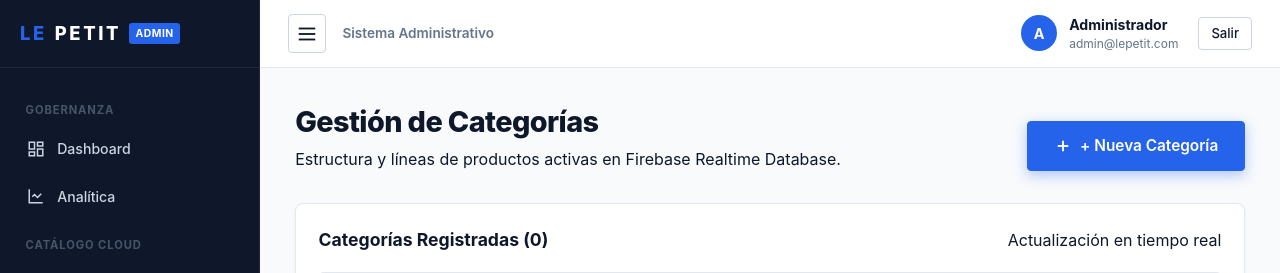
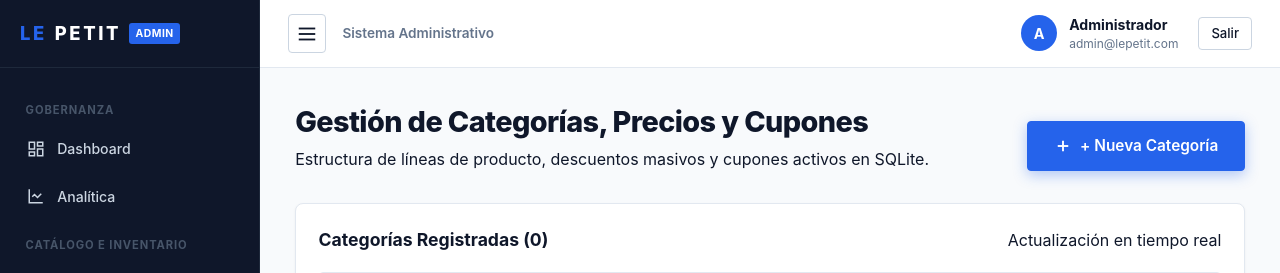
Before and after one commit to Juan2351/Tech_e-commerce, a Flask app: template templates/admin/categories.html in a window 1280 px wide. Shown: the top 273 px of the page. Run offline with Flask 3, Linux system fonts and the light colour scheme; the template is opened without the code that fills it, so the values that code supplies are empty.

Commit message:
refactor(admin): unificar mensajes de persistencia SQLite sin alterar las cuentas ni contraseñas existentes

```diff
--- a/controllers/admin_controller.py
+++ b/controllers/admin_controller.py
@@ -122,7 +122,7 @@ def product_create():
                     "url": url,
                 }
                 catalog.save_product(product_data)
-                flash(f"Producto '{nombre}' creado exitosamente en Firebase.", "success")
+                flash(f"Producto '{nombre}' creado exitosamente en la base de datos.", "success")
                 return redirect(url_for("admin.products_list"))
             except Exception as err:
                 error = f"Error al guardar producto: {err}"
@@ -193,7 +193,7 @@ def product_edit(product_id):
                     "url": url,
                 }
                 catalog.save_product(product_data)
-                flash(f"Producto '{nombre}' actualizado exitosamente en Firebase.", "success")
+                flash(f"Producto '{nombre}' actualizado exitosamente en la base de datos.", "success")
                 return redirect(url_for("admin.products_list"))
             except Exception as err:
                 error = f"Error al actualizar producto: {err}"
@@ -213,7 +213,7 @@ def product_edit(product_id):
 def product_delete(product_id):
     try:
         catalog.delete_product(product_id)
-        flash(f"Producto con ID {product_id} eliminado exitosamente de Firebase.", "success")
+        flash(f"Producto con ID {product_id} eliminado exitosamente.", "success")
     except Exception as err:
         flash(f"Error al eliminar producto: {err}", "error")
     return redirect(url_for("admin.products_list"))
--- a/templates/admin/base_admin.html
+++ b/templates/admin/base_admin.html
@@ -34,7 +34,7 @@
                     <span>Analítica</span>
                 </a>
 
-                <p class="admin-nav-category">Catálogo Cloud</p>
+                <p class="admin-nav-category">Catálogo e Inventario</p>
                 <a class="admin-nav-item {% if 'product' in request.endpoint %}active{% endif %}" href="{{ url_for('admin.products_list') }}">
                     <svg width="18" height="18" viewBox="0 0 24 24" fill="none" stroke="currentColor" stroke-width="2"><path d="M21 16V8a2 2 0 0 0-1-1.73l-7-4a2 2 0 0 0-2 0l-7 4A2 2 0 0 0 3 8v8a2 2 0 0 0 1 1.73l7 4a2 2 0 0 0 2 0l7-4A2 2 0 0 0 21 16z"/><polyline points="3.27 6.96 12 12.01 20.73 6.96"/><line x1="12" y1="22.08" x2="12" y2="12"/></svg>
                     <span>Productos</span>
--- a/templates/admin/categories.html
+++ b/templates/admin/categories.html
@@ -5,8 +5,8 @@
 <div class="admin-categories-container">
     <div class="admin-page-header">
         <div>
-            <h1>Gestión de Categorías</h1>
-            <p class="muted">Estructura y líneas de productos activas en Firebase Realtime Database.</p>
+            <h1>Gestión de Categorías, Precios y Cupones</h1>
+            <p class="muted">Estructura de líneas de producto, descuentos masivos y cupones activos en SQLite.</p>
         </div>
         <div class="admin-header-actions">
             <button type="button" class="button button-hero" data-modal-open="createCategoryModal">
--- a/templates/admin/dashboard.html
+++ b/templates/admin/dashboard.html
@@ -6,7 +6,7 @@
     <div class="admin-page-header">
         <div>
             <h1>Panel de Control</h1>
-            <p class="muted">Métricas consolidadas y control general de inventario sincronizado con Firebase.</p>
+            <p class="muted">Métricas consolidadas y control general de inventario sincronizado con SQLite.</p>
         </div>
         <div class="admin-header-actions">
             <a class="button button-secondary" href="/admin/analytics/">Abrir analítica</a>
--- a/templates/admin/product_form.html
+++ b/templates/admin/product_form.html
@@ -7,7 +7,7 @@
         <div>
             <p><a class="link-back" href="{{ url_for('admin.products_list') }}">&larr; Volver al Inventario</a></p>
             <h1>{{ action }} Producto</h1>
-            <p class="muted">Formulario de registro y edición con actualización directa en Firebase RTDB.</p>
+            <p class="muted">Formulario de registro y edición con actualización directa en la base de datos SQLite.</p>
         </div>
     </div>
 
@@ -25,7 +25,7 @@
                            {% if product %}readonly{% endif %}
                            placeholder="Ej. LAP-ACER-099" required maxlength="50">
                     {% if product %}
-                        <small class="muted">El ID de producto es la clave principal en Firebase y no puede modificarse.</small>
+                        <small class="muted">El ID de producto es la clave primaria y no puede modificarse.</small>
                     {% endif %}
                 </label>
 
--- a/templates/admin/products.html
+++ b/templates/admin/products.html
@@ -6,7 +6,7 @@
     <div class="admin-page-header">
         <div>
             <h1>Inventario de Productos</h1>
-            <p class="muted">Gestión de catálogo en Firebase Realtime Database ({{ total_products }} productos).</p>
+            <p class="muted">Gestión del catálogo activo en SQLite ({{ total_products }} productos).</p>
         </div>
         <div>
             <a class="button" href="{{ url_for('admin.product_create') }}">+ Agregar Producto</a>
@@ -68,7 +68,7 @@
                     <td class="table-actions-cell">
                         <a class="button-action" href="{{ url_for('admin.product_edit', product_id=product.id_producto) }}">Editar</a>
                         <form method="post" action="{{ url_for('admin.product_delete', product_id=product.id_producto) }}"
-                              onsubmit="return confirm('¿Confirmas la eliminación permanente de este producto en Firebase?');" style="display:inline;">
+                              onsubmit="return confirm('¿Confirmas la eliminación permanente de este producto?');" style="display:inline;">
                             <button type="submit" class="button-action button-danger">Eliminar</button>
                         </form>
                     </td>
```
